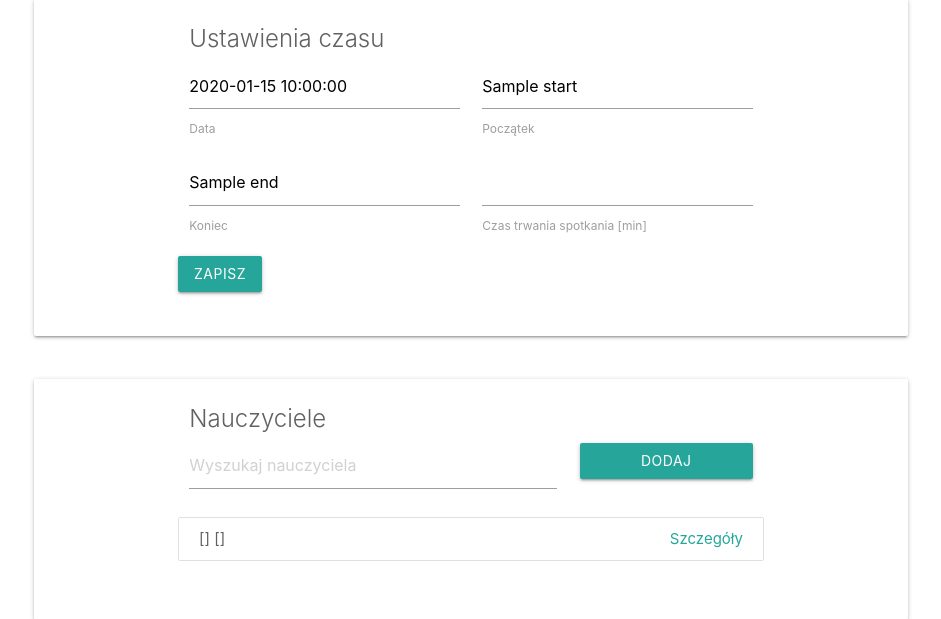
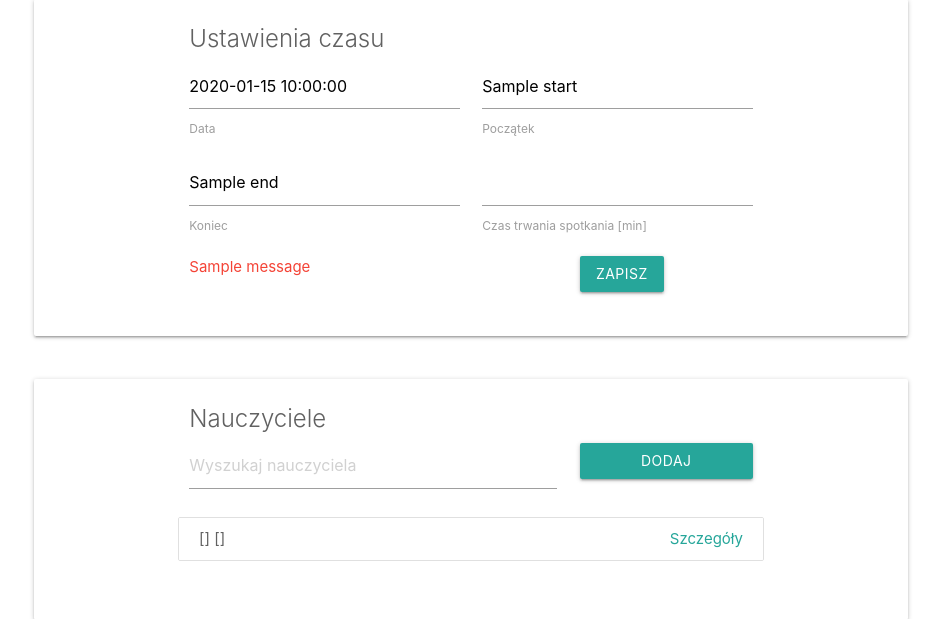
Before and after one commit to szkarpinski/staszic-zapisy, a Flask app: template main/templates/admin/panel.html in a window 1280 px wide. Shown: the part 87-706 px from the top of the page, without its empty margins (169-1110 px from the left). Run offline with Flask 2, Linux system fonts and the light colour scheme; the template is opened without the code that fills it: most values are stand-ins (such as "Sample title", 1, 10 or a date in 2020); one stand-in notice (Sample message) is shown.

Commit message:
flashing errors in admin/panel

```diff
--- a/main/templates/admin/panel.html
+++ b/main/templates/admin/panel.html
@@ -66,7 +66,16 @@
                              </div>
                          </div>
                          <div class="row">
-                             <input type="submit" class="btn" value="Zapisz"/>
+                            <div class="col s8 red-text" id="errors">
+                                {% with messages = get_flashed_messages() %}
+                                    {% if messages %}
+                                        {{ messages[0] }}
+                                    {% endif %}
+                                {% endwith %}
+                            </div>
+                            <div class="col s4 right">
+                                <input type="submit" class="btn" value="Zapisz"/>
+                            </div>
                          </div>
                      </form>
                  </div>
```
